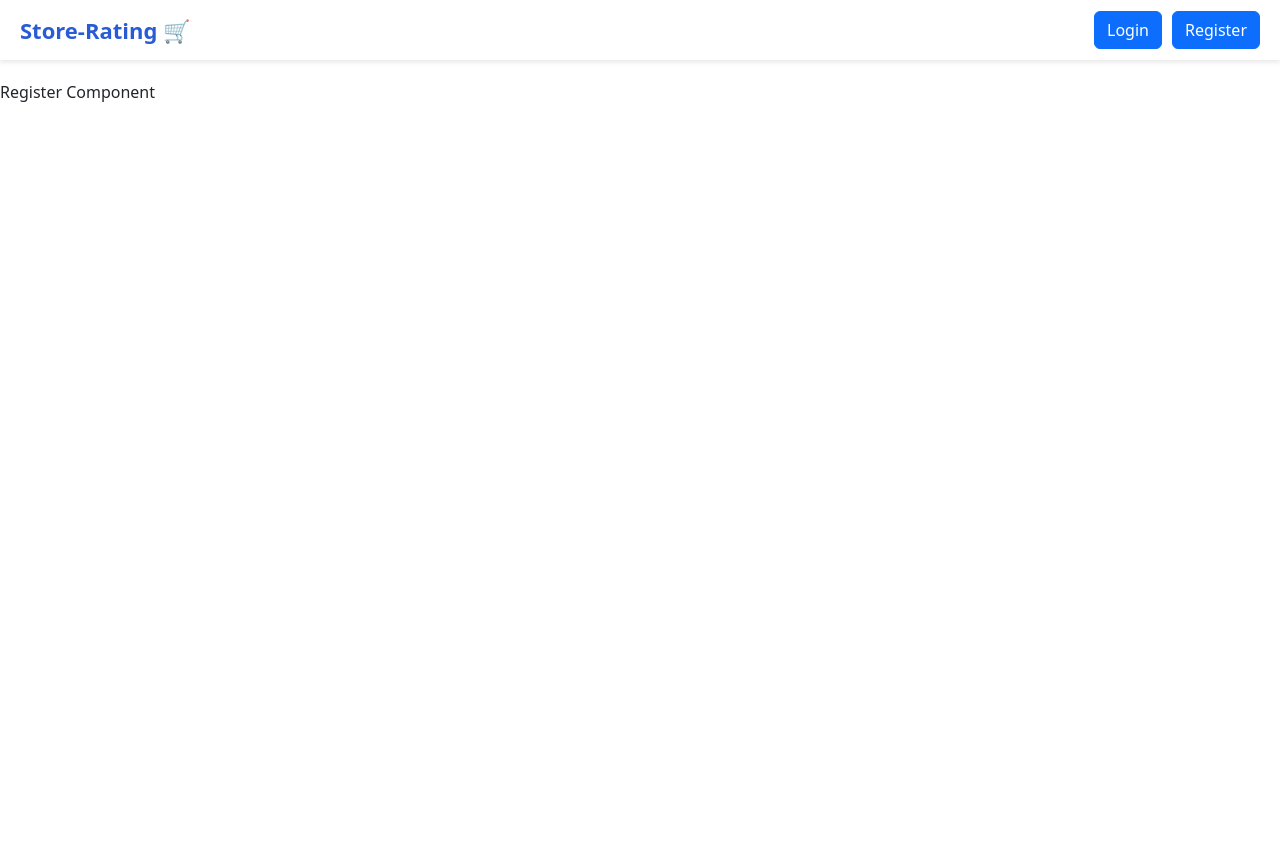
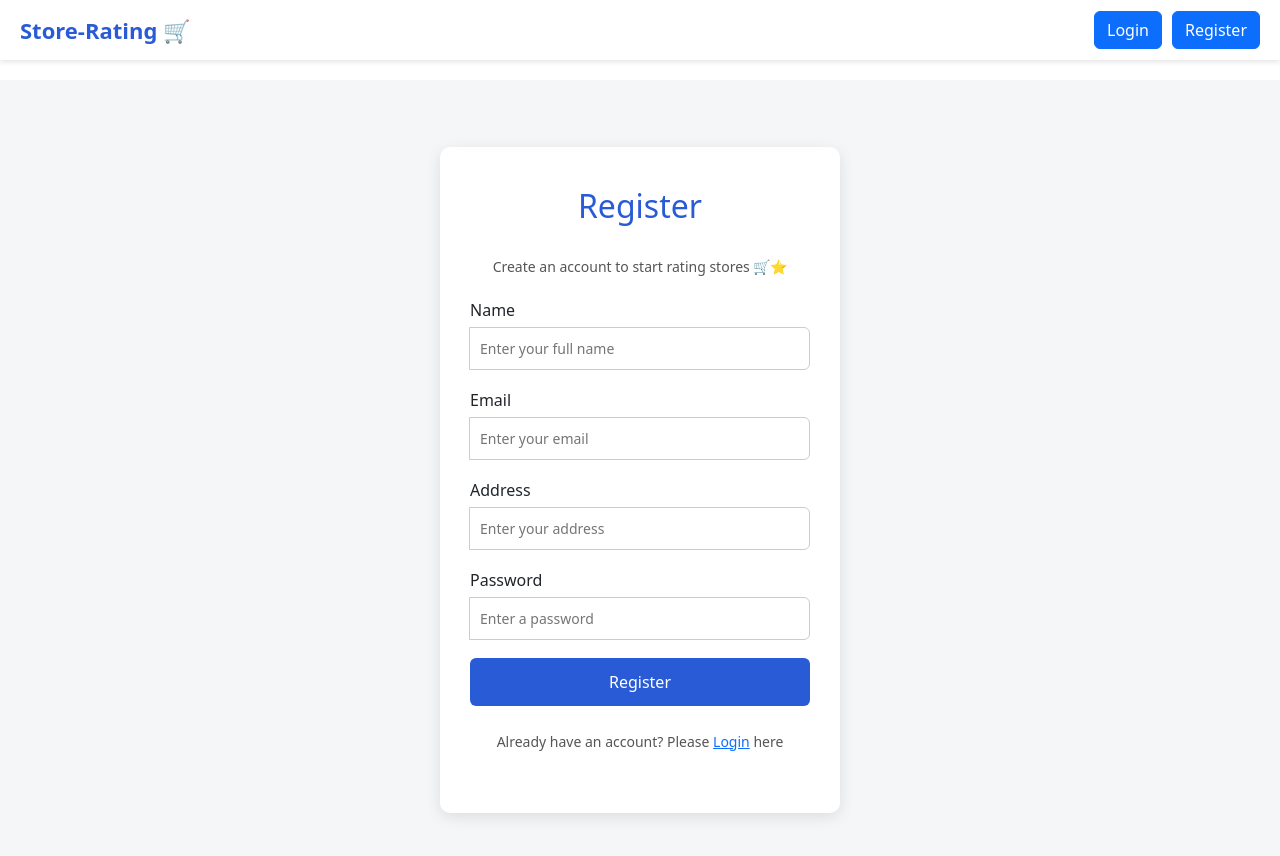
Before and after one commit to Utkarshat18/Store_Rating, a React (Vite) app in the folder frontend/: page /register in a window 1280 px wide. Shown: the top 856 px of the page. Before the commit the page ends 800 px from the top, so only its background shows below. Built offline with nearby package versions, Linux system fonts and the light colour scheme.

Commit message:
Registration Page

```diff
--- a/frontend/src/components/Register/Register.css
+++ b/frontend/src/components/Register/Register.css
@@ -0,0 +1,68 @@
+.register-container {
+  display: flex;
+  justify-content: center;
+  align-items: center;
+  height: 100vh;
+  background-color: #f4f6f8;
+}
+
+.register-box {
+  background-color: #fff;
+  padding: 40px 30px;
+  border-radius: 10px;
+  box-shadow: 0 4px 15px rgba(0,0,0,0.1);
+  width: 400px;
+  text-align: center;
+}
+
+.register-box h2 {
+  margin-bottom: 25px;
+  color: #2a5bd7;
+}
+
+.input-group {
+  display: flex;
+  flex-direction: column;
+  margin-bottom: 18px;
+  text-align: left;
+}
+
+.input-group label {
+  margin-bottom: 5px;
+  font-weight: 500;
+}
+
+.input-group input {
+  padding: 10px;
+  border: 1px solid #ccc;
+  border-radius: 6px;
+  font-size: 14px;
+}
+
+.input-group input:focus {
+  outline: none;
+  border-color: #2a5bd7;
+  box-shadow: 0 0 5px rgba(42,91,215,0.3);
+}
+
+.btn-register {
+  width: 100%;
+  padding: 12px;
+  background-color: #2a5bd7;
+  color: white;
+  border: none;
+  border-radius: 6px;
+  font-size: 16px;
+  cursor: pointer;
+  transition: background-color 0.3s ease;
+}
+
+.btn-register:hover {
+  background-color: #1e47aa;
+}
+
+.register-message {
+  margin-top: 20px;
+  font-size: 14px;
+  color: #555;
+}
--- a/frontend/src/components/Register/Register.jsx
+++ b/frontend/src/components/Register/Register.jsx
@@ -1,8 +1,80 @@
-import React from 'react';
+
+import React,{useState} from 'react';
+import { Link } from 'react-router-dom';
+import "./Register.css";
 
 const Register = () => {
+    const [name, setName] = useState("");
+    const [email, setEmail] = useState("");
+    const [address, setAddress] = useState("");
+    const [password, setPassword] = useState("");
+
+  const handleRegister = (e) => {
+    e.preventDefault();
+    // Replace this with API call to backend
+    alert(`Name: ${name}\nEmail: ${email}\nAddress: ${address}\nPassword: ${password}`);
+  };
+
   return (
-    <div>Register Component</div>
+    <div className="register-container">
+      <div className="register-box">
+        <h2>Register</h2>
+        <p className="register-message">
+          Create an account to start rating stores 🛒⭐
+        </p>
+        <form onSubmit={handleRegister}>
+          <div className="input-group">
+            <label>Name</label>
+            <input
+              type="text"
+              placeholder="Enter your full name"
+              value={name}
+              onChange={(e) => setName(e.target.value)}
+              required
+            />
+          </div>
+
+          <div className="input-group">
+            <label>Email</label>
+            <input
+              type="email"
+              placeholder="Enter your email"
+              value={email}
+              onChange={(e) => setEmail(e.target.value)}
+              required
+            />
+          </div>
+
+          <div className="input-group">
+            <label>Address</label>
+            <input
+              type="text"
+              placeholder="Enter your address"
+              value={address}
+              onChange={(e) => setAddress(e.target.value)}
+              required
+            />
+          </div>
+
+          <div className="input-group">
+            <label>Password</label>
+            <input
+              type="password"
+              placeholder="Enter a password"
+              value={password}
+              onChange={(e) => setPassword(e.target.value)}
+              required
+            />
+          </div>
+
+          <button type="submit" className="btn-register">Register</button>
+        </form>
+
+        <p className="register-message">
+            Already have an account? Please <Link to="/login">Login</Link> here
+        </p>
+      </div>
+    </div>
   );
 }
 
```
